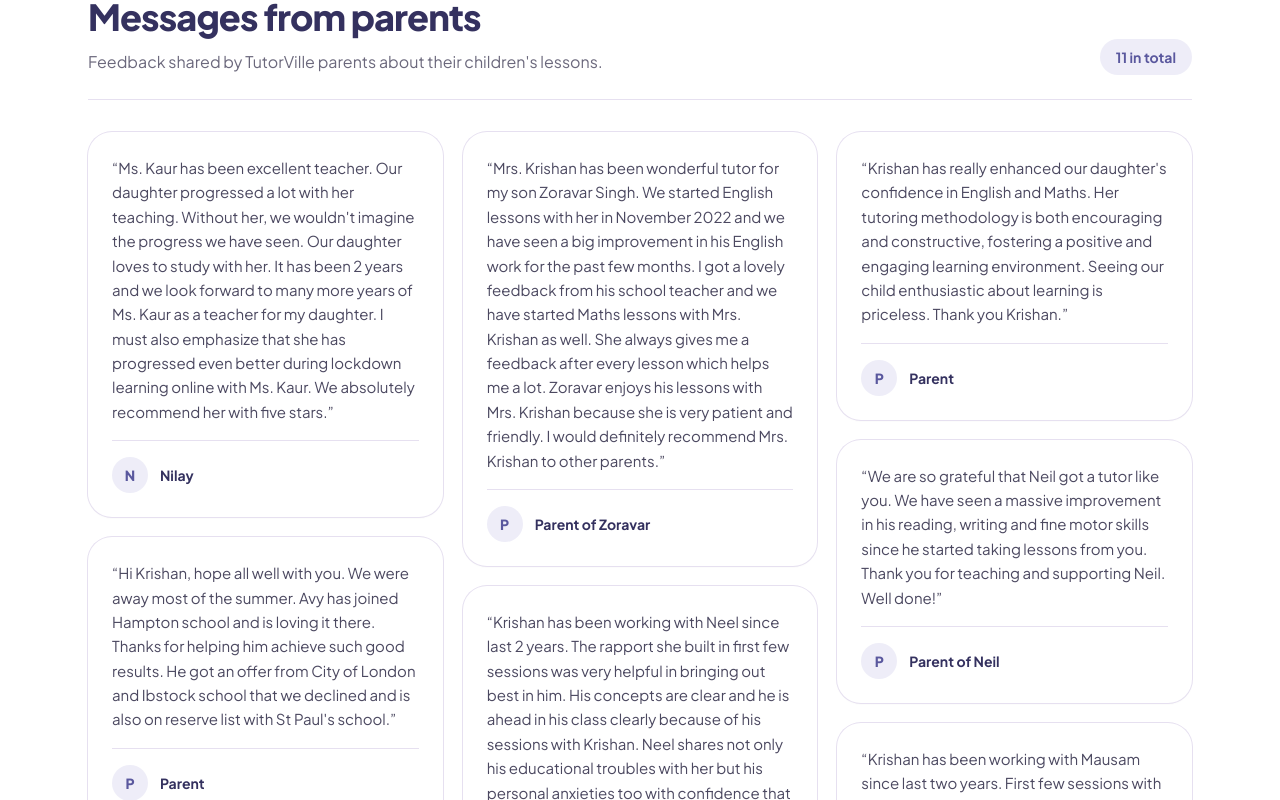
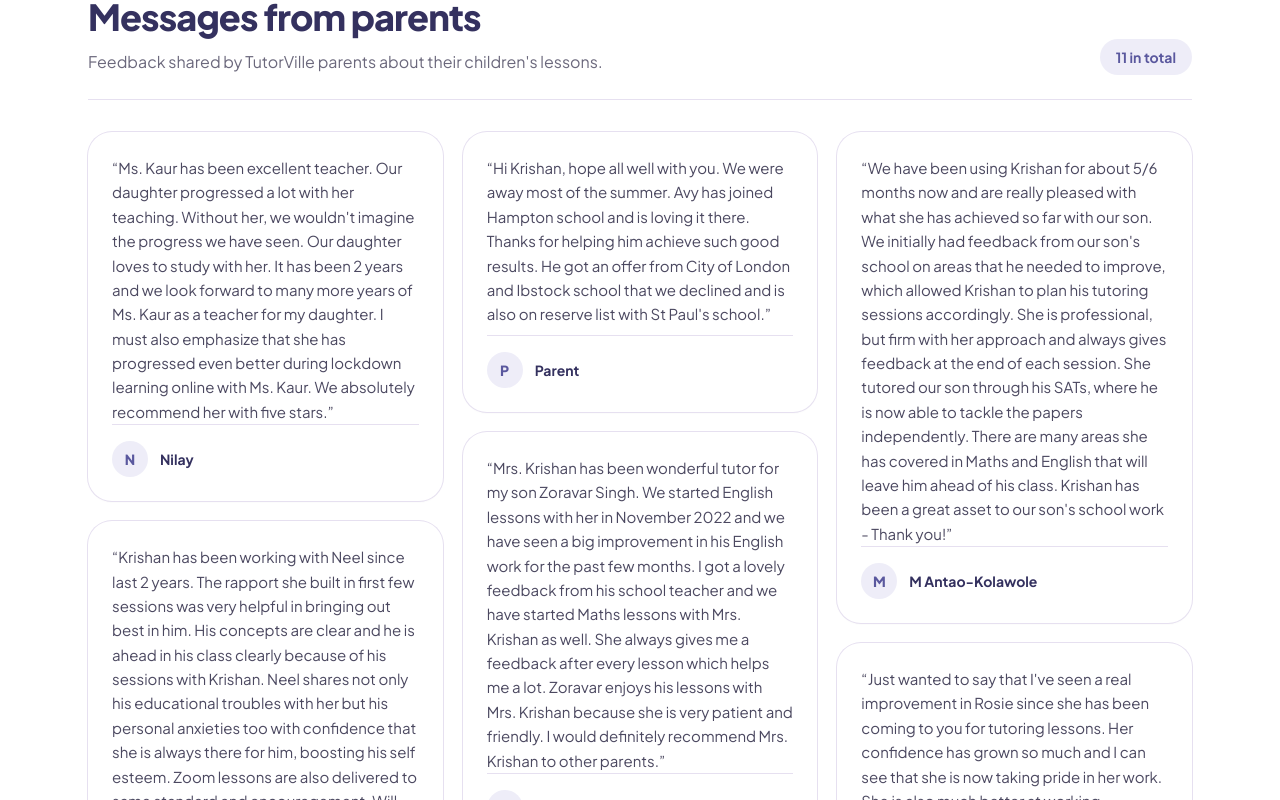
Before and after one commit to arslan020/tutorville, a Next.js app: page /reviews in a window 1280 px wide. Shown: the part 520-1320 px from the top of the page. Built offline with nearby package versions, Linux system fonts and the light colour scheme.

Commit message:
Balance written review columns so they end evenly
Co-authored-by: Cursor <cursoragent@cursor.com>

```diff
--- a/components/ReviewsGallery.tsx
+++ b/components/ReviewsGallery.tsx
@@ -1,5 +1,5 @@
 import VideoCard from "@/components/VideoCard";
-import { VIDEO_REVIEWS, WRITTEN_REVIEWS } from "@/lib/content";
+import { VIDEO_REVIEWS, WRITTEN_REVIEWS, type WrittenReview } from "@/lib/content";
 
 export default function ReviewsGallery() {
   return (
@@ -11,26 +11,14 @@ export default function ReviewsGallery() {
           text="Feedback shared by TutorVille parents about their children's lessons."
           count={WRITTEN_REVIEWS.length}
         />
-        <div className="mt-8 columns-1 gap-4 sm:columns-2 sm:gap-5 lg:columns-3">
-          {WRITTEN_REVIEWS.map((review, i) => (
-            <figure
-              key={i}
-              className="mb-4 break-inside-avoid rounded-3xl bg-white p-5 shadow-sm ring-1 ring-line sm:mb-5 sm:p-6"
-            >
-              <blockquote className="text-[15px] leading-relaxed text-ink/85">
-                &ldquo;{review.text}&rdquo;
-              </blockquote>
-              <figcaption className="mt-4 flex items-center gap-3 border-t border-line pt-4">
-                <span className="flex h-9 w-9 flex-shrink-0 items-center justify-center rounded-full bg-sky text-sm font-extrabold text-navy">
-                  {review.author.slice(0, 1)}
-                </span>
-                <span className="min-w-0">
-                  <span className="block text-sm font-bold text-deep-navy">{review.author}</span>
-                  {review.note ? <span className="block text-xs text-ink/60">{review.note}</span> : null}
-                </span>
-              </figcaption>
-            </figure>
-          ))}
+        <div className="mt-8">
+          <div className="grid gap-4 sm:hidden">
+            {WRITTEN_REVIEWS.map((review, i) => (
+              <ReviewCard key={i} review={review} />
+            ))}
+          </div>
+          <ReviewColumns count={2} className="hidden sm:grid lg:hidden" />
+          <ReviewColumns count={3} className="hidden lg:grid" />
         </div>
       </section>
 
@@ -48,6 +36,51 @@ export default function ReviewsGallery() {
         </div>
       </section>
     </div>
+  );
+}
+
+// Splits reviews into columns of roughly equal height (by text length), and the cards in each
+// column stretch so every column ends on the same line.
+function ReviewColumns({ count, className }: { count: number; className: string }) {
+  const columns: WrittenReview[][] = Array.from({ length: count }, () => []);
+  const heights = Array(count).fill(0);
+  const FOOTER_WEIGHT = 260; // author row + padding, expressed in characters of text
+
+  for (const review of WRITTEN_REVIEWS) {
+    const target = heights.indexOf(Math.min(...heights));
+    columns[target].push(review);
+    heights[target] += review.text.length + FOOTER_WEIGHT;
+  }
+
+  return (
+    <div className={`${className} items-stretch gap-5`} style={{ gridTemplateColumns: `repeat(${count}, minmax(0, 1fr))` }}>
+      {columns.map((column, c) => (
+        <div key={c} className="flex flex-col gap-5">
+          {column.map((review, i) => (
+            <ReviewCard key={i} review={review} stretch />
+          ))}
+        </div>
+      ))}
+    </div>
+  );
+}
+
+function ReviewCard({ review, stretch = false }: { review: WrittenReview; stretch?: boolean }) {
+  return (
+    <figure
+      className={`flex flex-col rounded-3xl bg-white p-5 shadow-sm ring-1 ring-line sm:p-6 ${stretch ? "flex-1" : ""}`}
+    >
+      <blockquote className="text-[15px] leading-relaxed text-ink/85">&ldquo;{review.text}&rdquo;</blockquote>
+      <figcaption className="mt-auto flex items-center gap-3 border-t border-line pt-4">
+        <span className="flex h-9 w-9 flex-shrink-0 items-center justify-center rounded-full bg-sky text-sm font-extrabold text-navy">
+          {review.author.slice(0, 1)}
+        </span>
+        <span className="min-w-0">
+          <span className="block text-sm font-bold text-deep-navy">{review.author}</span>
+          {review.note ? <span className="block text-xs text-ink/60">{review.note}</span> : null}
+        </span>
+      </figcaption>
+    </figure>
   );
 }
 
```
